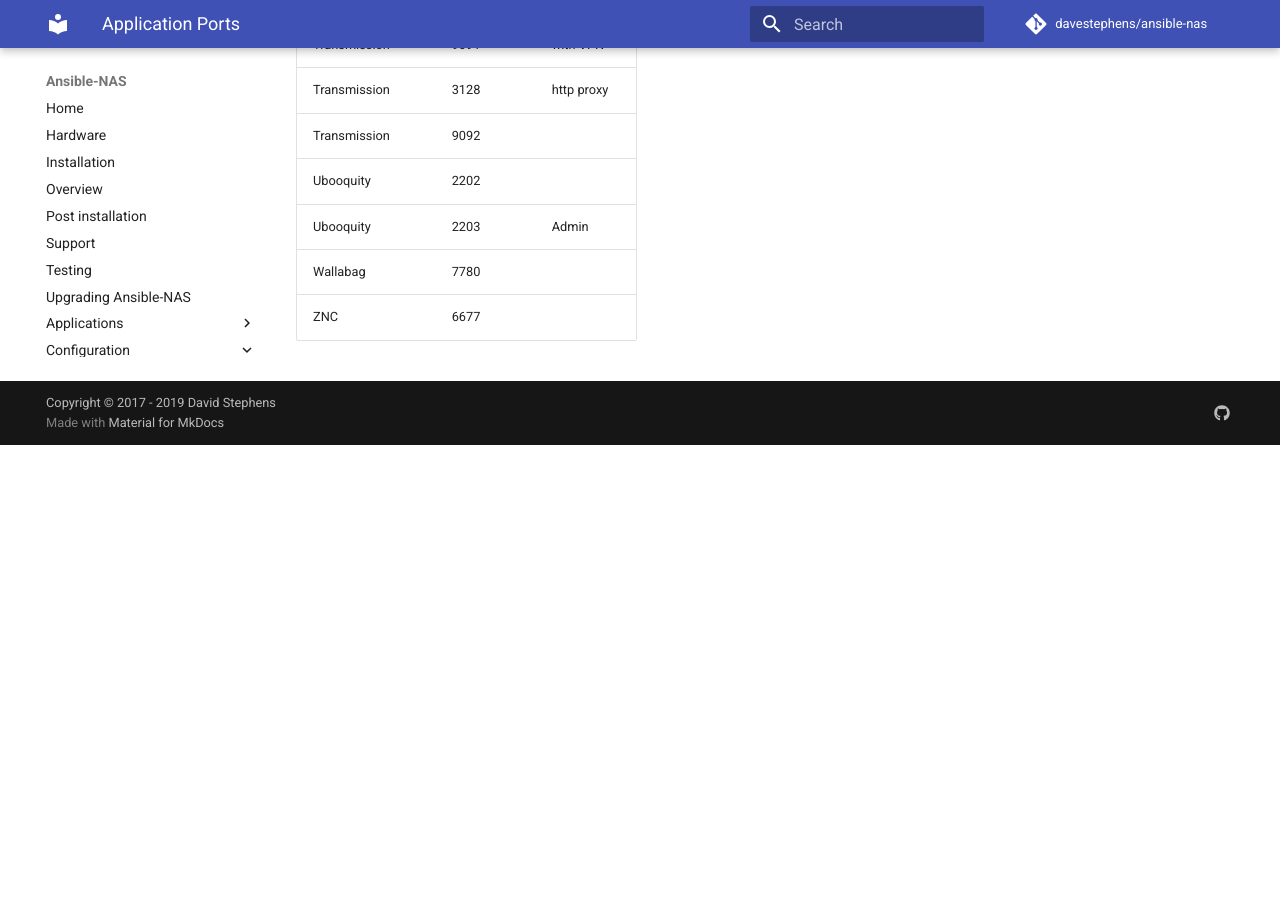
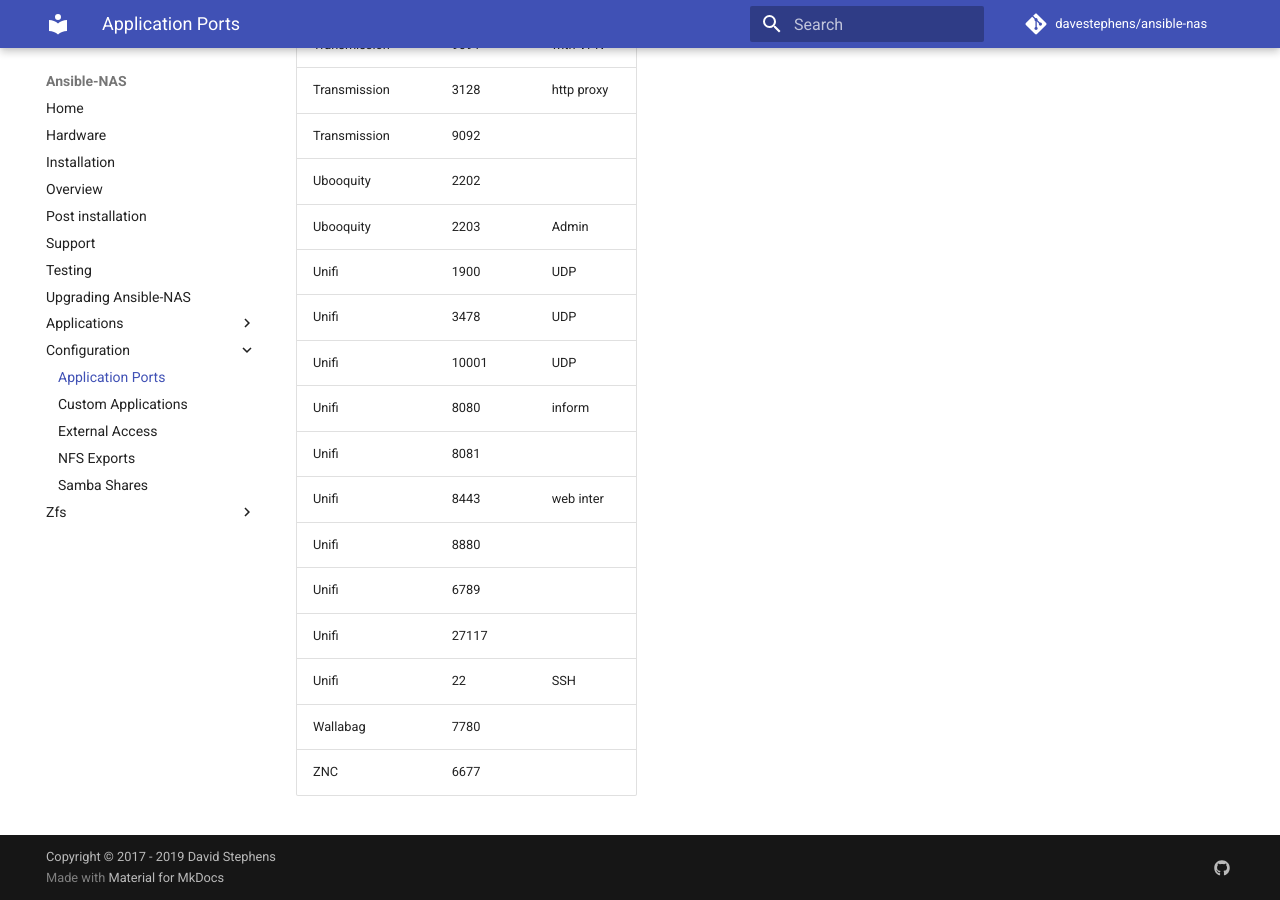
Before and after one commit to davestephens/ansible-nas, an MkDocs documentation site: the page built from docs/configuration/application_ports.md, in a window 1280 px wide and 900 px high, scrolled down 2473 px. Built offline with MkDocs 1.6.1 and Material for MkDocs 9.7.7, drawn with Linux system fonts in a browser that asks for light colours; comment, search, counter and statistics services are not loaded; before the commit the page ends 2918 px from its top, so only the background shows below that.

Commit message:
Unifi addition

```diff
--- a/docs/configuration/application_ports.md
+++ b/docs/configuration/application_ports.md
@@ -58,5 +58,15 @@ By default, applications can be found on the ports listed below.
 | Transmission    | 9092   |              |
 | Ubooquity       | 2202   |              |
 | Ubooquity       | 2203   | Admin        |
+| Unifi           | 1900   | UDP          |
+| Unifi           | 3478   | UDP          |
+| Unifi           | 10001  | UDP          |
+| Unifi           | 8080   | inform       | * Requires changing NextCloud default
+| Unifi           | 8081   |              | * Requires changing Sickchill default
+| Unifi           | 8443   | web inter    |
+| Unifi           | 8880   |              |
+| Unifi           | 6789   |              | * Requires changing NZBGet default
+| Unifi           | 27117  |              |
+| Unifi           | 22     | SSH          | * Requires changing host SSH port (default=off)
 | Wallabag        | 7780   |              |
 | ZNC             | 6677   |              |
```
